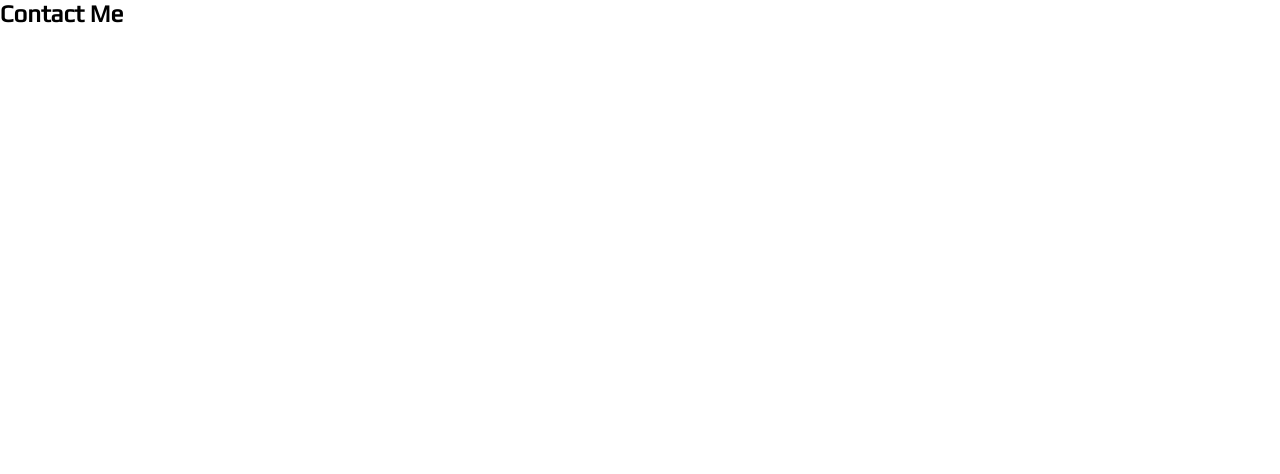
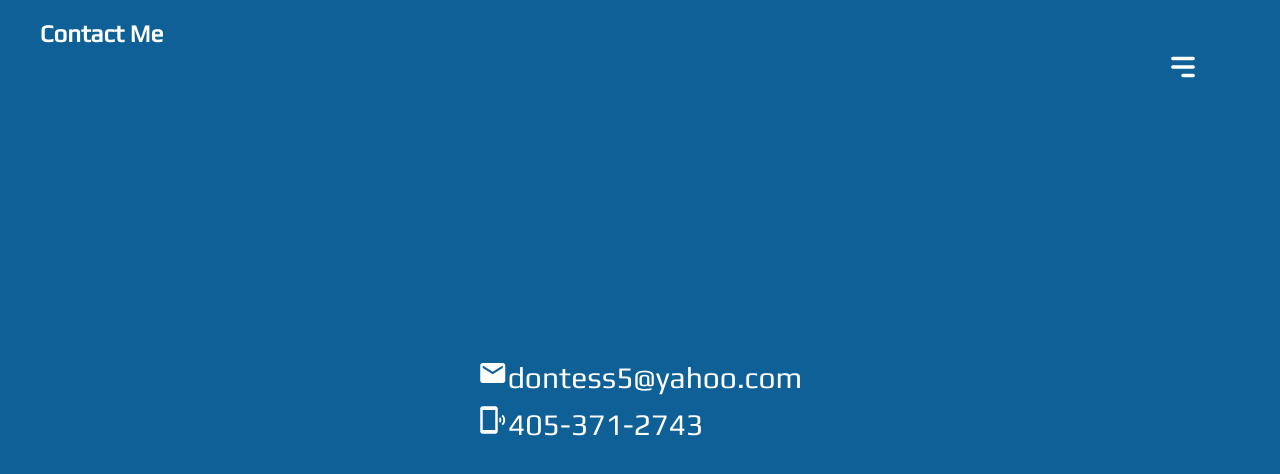
Before and after one commit to ldw5/ReactPortfolio, a React (Create React App) app: page /contact-me in a window 1280 px wide. Shown: the top 474 px of the page. Built offline with nearby package versions, Linux system fonts and the light colour scheme.

Commit message:
updated contact page

```diff
--- a/src/index.css
+++ b/src/index.css
@@ -130,8 +130,34 @@ ul {
   color: white;
 }
 
+.contact {
+  background-color: rgb(14, 96, 151);
+  height: 100vh;
+}
+
+.contact h1 {
+  padding: 20px 40px;
+  color: #fff;
+}
+
+.contact ul {
+  position: absolute;
+  left: 50%;
+  top: 50%;
+  transform: translate(-50%, -50%);
+}
+
+.contact ul li {
+  margin: 10px 0;
+}
+
+.contact ul li a {
+  font-size: 30px;
+}
+
 .projects {
   background-color: rgb(14, 96, 151);
+  height: 100vh;
 }
 
 .projects h1 {
--- a/src/pages/Contact.js
+++ b/src/pages/Contact.js
@@ -3,7 +3,7 @@ import {MdOutlinePhonelinkRing,MdEmail } from 'react-icons/md';
 const Contact = () => {
     return (
       <>
-      <section>
+      <section className='contact'>
         <h1>Contact Me</h1>
         <ul>
         <li>
```
